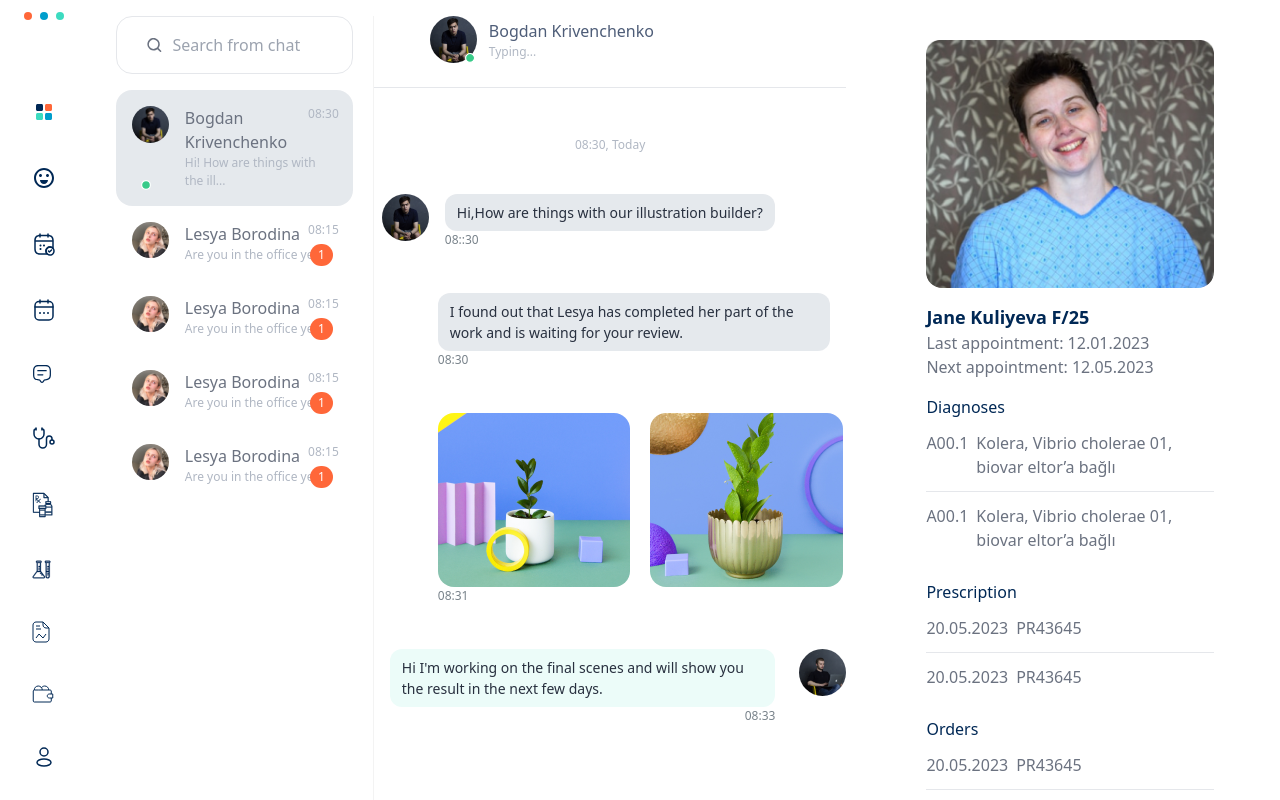
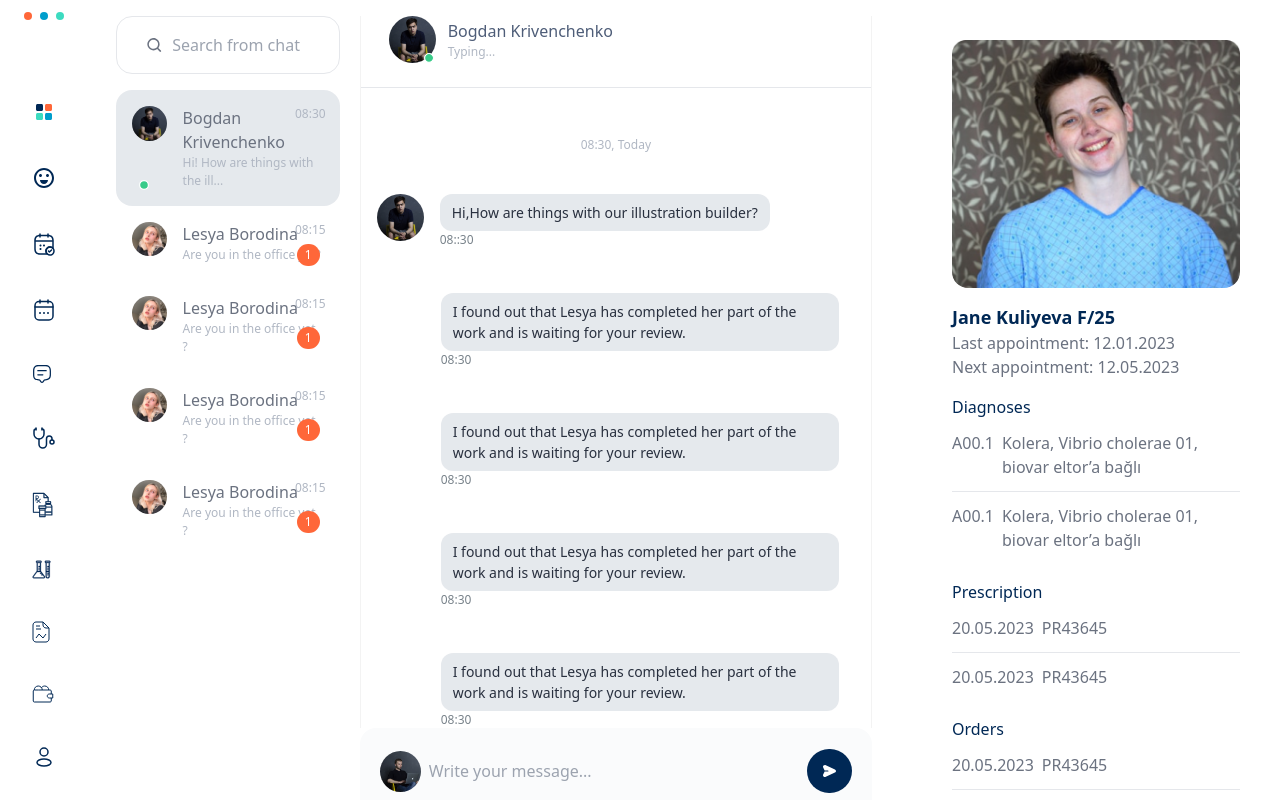
Before and after one commit to Frontles/case-train, a React (Create React App) app: page / in a window 1280 px wide. Shown: the top 800 px of the page. Built offline with nearby package versions, Linux system fonts and the light colour scheme.

Commit message:
bug fixes

```diff
--- a/src/App.jsx
+++ b/src/App.jsx
@@ -13,7 +13,7 @@ function App() {
         <LeftSideBar />
 
 
-        <div className=" ml-24 flex flex-row pt-4 ">
+        <div className=" ml-24 mr-10 flex flex-row pt-4 justify-between  ">
           {/* Contacts */}
           <Contacts />
           {/* Chat */}
--- a/src/Chat.jsx
+++ b/src/Chat.jsx
@@ -8,11 +8,11 @@ import OnlineIcon from './assets/online icon.svg'
 
 function Chat() {
     return (
-        <div className="flex flex-col basis-2/5  ">
+        <div className="flex flex-col">
 
-            <div className=' border-l border-BG2 '>
+            <div className=' border-l border-r border-BG2  '>
                 {/* Chat Message Header */}
-                <div className=' px-9 pb-6 w-full  border-b  mb-4 bg-white flex items-center  '>
+                <div className=' px-2 pb-6 w-full  border-b  mb-4 bg-white flex items-center '>
                     <div className="px-3 relative">
                         <img src={Profile2} alt="profil" className="rounded-full object-cover w-[47px] ml-2 " />
                         <img src={OnlineIcon} alt='' className='absolute right-3.5 bottom-0 -rotate-45' />
@@ -25,10 +25,10 @@ function Chat() {
 
                 {/* Chat Message Content */}
 
-                <div className="pt-8 flex flex-col ">
+                <div className="pt-8 flex flex-col max-h-[78vh] px-4 overflow-y-scroll">
                     <p style={{ color: "#B0B7C3", fontSize: "12px" }} className=" pb-10 text-center">08:30, Today</p>
                     <div className="flex items-start justify-start mb-11">
-                        <img src={Profile2} alt="profil" className="rounded-full object-cover w-[47px] ml-2 " />
+                        <img src={Profile2} alt="profil" className="rounded-full object-cover w-[47px] " />
                         <div className="flex flex-col px-4">
                             <p style={{ color: "#28303F", backgroundColor: "#0028551A", fontSize: "14px", fontWeight: "500" }} className=" px-3 py-2 rounded-xl max-w-[410px]">Hi,How are things with our illustration builder?
 
@@ -44,6 +44,31 @@ function Chat() {
                             <p style={{ color: "#78828A", fontSize: "12px" }}>08:30</p>
                         </div>
                     </div>
+                    <div className="flex items-start justify-start mb-11">
+                        <div className=" ml-12"></div>
+                        <div className="flex flex-col px-4">
+                            <p style={{ color: "#28303F", backgroundColor: "#0028551A", fontSize: "14px", fontWeight: "500" }} className=" px-3 py-2 rounded-xl max-w-[410px]">I found out that Lesya has completed her part of the work and is waiting for your review.</p>
+                            <p style={{ color: "#78828A", fontSize: "12px" }}>08:30</p>
+                        </div>
+                    </div>
+
+                    <div className="flex items-start justify-start mb-11">
+                        <div className=" ml-12"></div>
+                        <div className="flex flex-col px-4">
+                            <p style={{ color: "#28303F", backgroundColor: "#0028551A", fontSize: "14px", fontWeight: "500" }} className=" px-3 py-2 rounded-xl max-w-[410px]">I found out that Lesya has completed her part of the work and is waiting for your review.</p>
+                            <p style={{ color: "#78828A", fontSize: "12px" }}>08:30</p>
+                        </div>
+                    </div>
+
+                    <div className="flex items-start justify-start mb-11">
+                        <div className=" ml-12"></div>
+                        <div className="flex flex-col px-4">
+                            <p style={{ color: "#28303F", backgroundColor: "#0028551A", fontSize: "14px", fontWeight: "500" }} className=" px-3 py-2 rounded-xl max-w-[410px]">I found out that Lesya has completed her part of the work and is waiting for your review.</p>
+                            <p style={{ color: "#78828A", fontSize: "12px" }}>08:30</p>
+                        </div>
+                    </div>
+
+
 
                     <div className="flex items-start start mb-11">
                         <div className=" ml-12"></div>
@@ -57,8 +82,10 @@ function Chat() {
                         </div>
                     </div>
 
+
+
                     <div className="flex  flex-row-reverse items-start justify-start mb-32">
-                        <img src={Profile} alt="profil" className="rounded-full object-cover w-[47px] ml-2 " />
+                        <img src={Profile} alt="profil" className="rounded-full object-cover w-[47px]  " />
                         <div className="flex flex-col px-4 items-end">
                             <p style={{ color: "#28303F", backgroundColor: "#ECFCF9", fontSize: "14px", fontWeight: "500" }} className=" px-3 py-2 rounded-xl max-w-[410px]">Hi I'm working on the final scenes and will show you the result in the next few days.</p>
                             <p className="" style={{ color: "#78828A", fontSize: "12px" }}>08:33</p>
@@ -72,7 +99,7 @@ function Chat() {
 
             {/* Chat Message send */}
             <div className=' py-4 px-5 w-full relative rounded-2xl mb-4 bg-BG3 flex items-center justify-between '>
-                <img src={Profile} alt="profil" className="rounded-full object-cover w-[41px] ml-2 " />
+                <img src={Profile} alt="profil" className="rounded-full object-cover w-[41px] " />
                 <input autoComplete='off' name="ara" placeholder='Write your message...' className=' border-none text-StateGray  bg-transparent w-full h-full py-4  focus:outline-none ml-2' />
                 <div className=' p-4 bg-PrimaryNavy flex items-center justify-center rounded-full'>
                     <img src={SendFast} alt="send Icon" />
--- a/src/index.css
+++ b/src/index.css
@@ -8,3 +8,23 @@
     url("./fonts/SFPRO/SFPRODISPLAYREGULAR.OTF") format("truetype");
   font-weight: regular;
 }
+
+::-webkit-scrollbar {
+  width: 5px;
+}
+
+/* Track */
+::-webkit-scrollbar-track {
+  background: #f1f1f1;
+}
+
+/* Handle */
+::-webkit-scrollbar-thumb {
+  background: #888;
+  border-radius: 5px;
+}
+
+/* Handle on hover */
+::-webkit-scrollbar-thumb:hover {
+  background: #555;
+}
```
